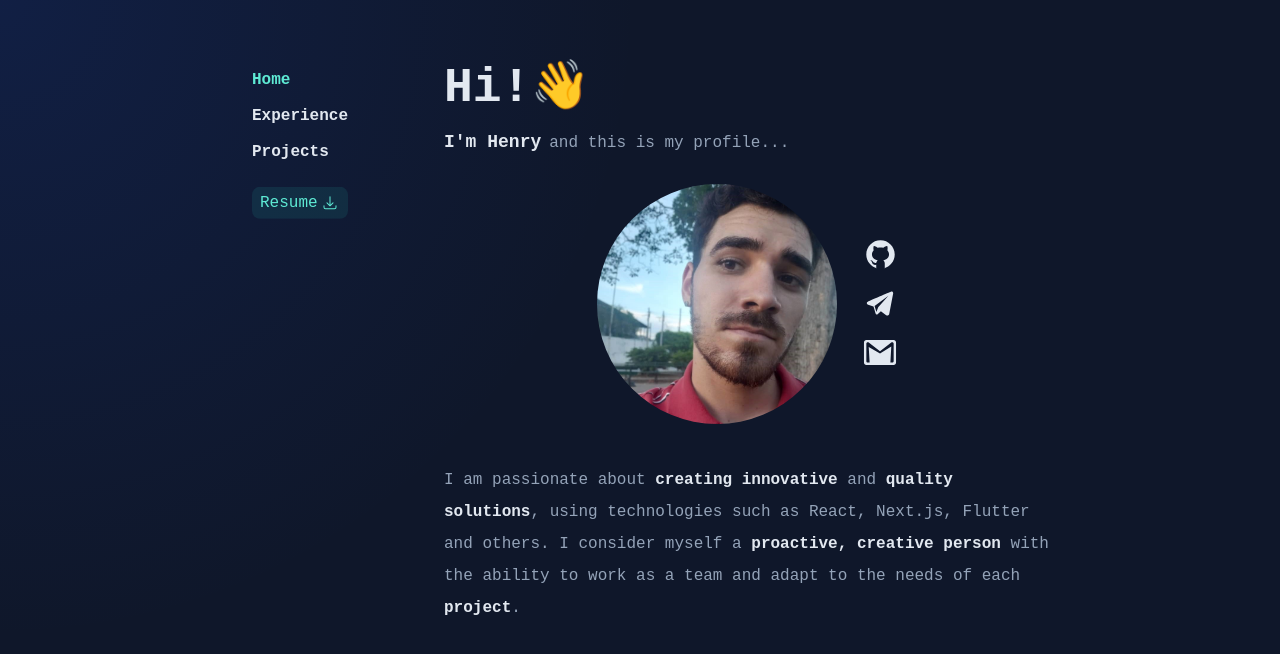
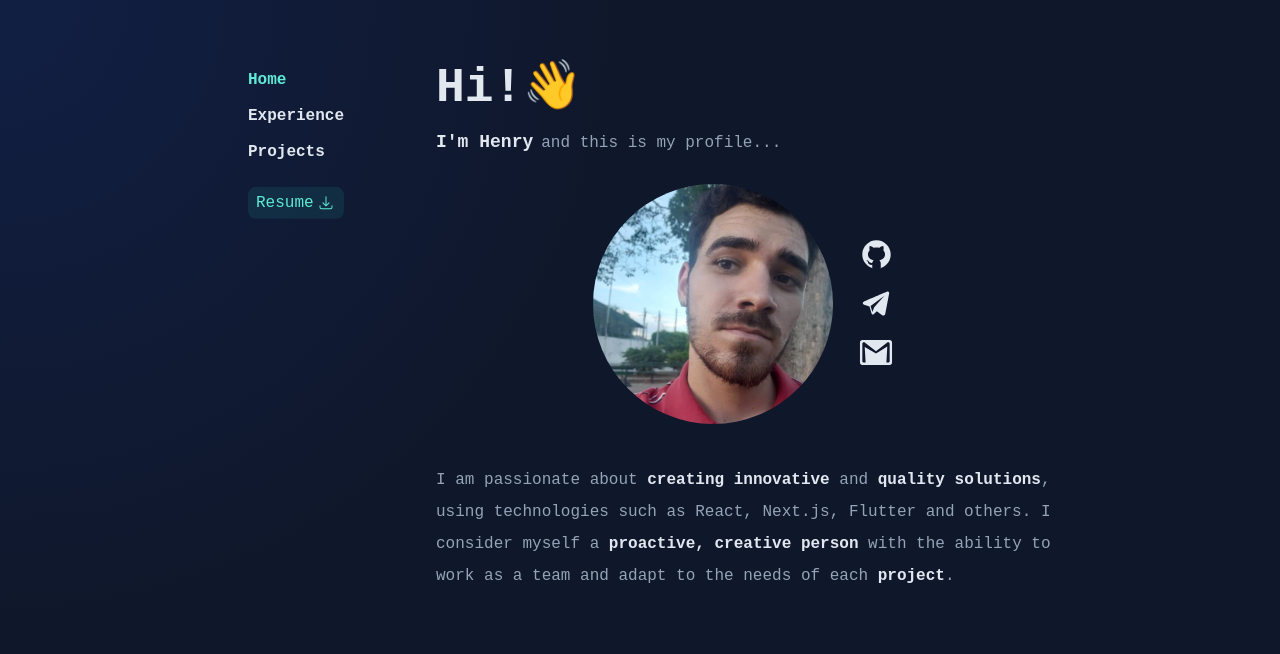
Before and after one commit to henryglez02/henryglez02.github.io, a Next.js app: page / in a window 1280 px wide. Shown: the top 654 px of the page. Built offline with nearby package versions, Linux system fonts and the light colour scheme.

Commit message:
change appbar index

```diff
--- a/components/appbar/index.tsx
+++ b/components/appbar/index.tsx
@@ -9,7 +9,7 @@ const AppBar = () => {
   const pathname = usePathname();
 
   return (
-    <nav className="flex flex-row pr-1 mx-5 animate-fade-in-y item-center gap-4  lg:gap-1  m-7  mb-0  font-semibold text-base lg:flex-col lg:py-5 lg:px-10">
+    <nav className="flex flex-row  mx-4 animate-fade-in-y item-center gap-4  lg:gap-1  m-7  mb-0  font-semibold text-base lg:flex-col lg:py-5 lg:px-10">
       <ul className="flex  gap-5  text-slate-200 flex-row grow  lg:flex-col lg:py-5 lg:gap-y-3 ">
         <li>
           <Link
```
